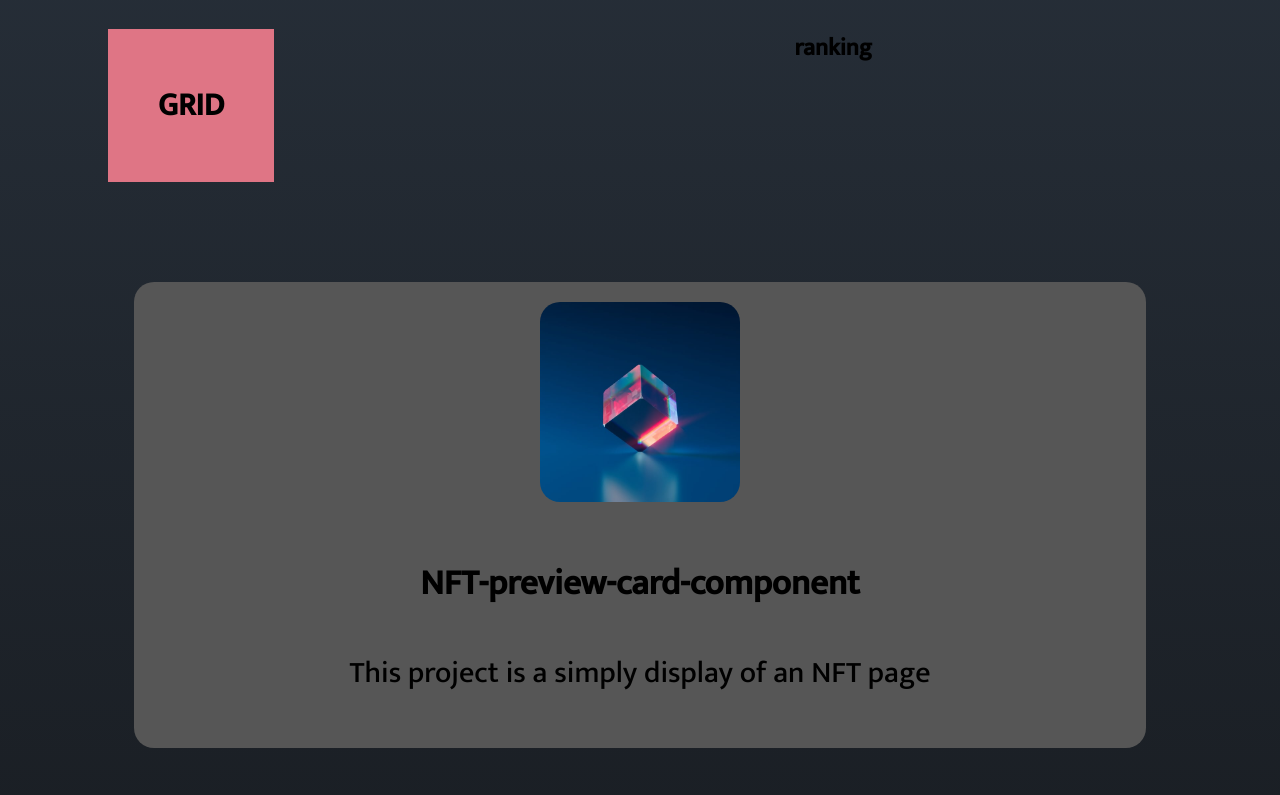
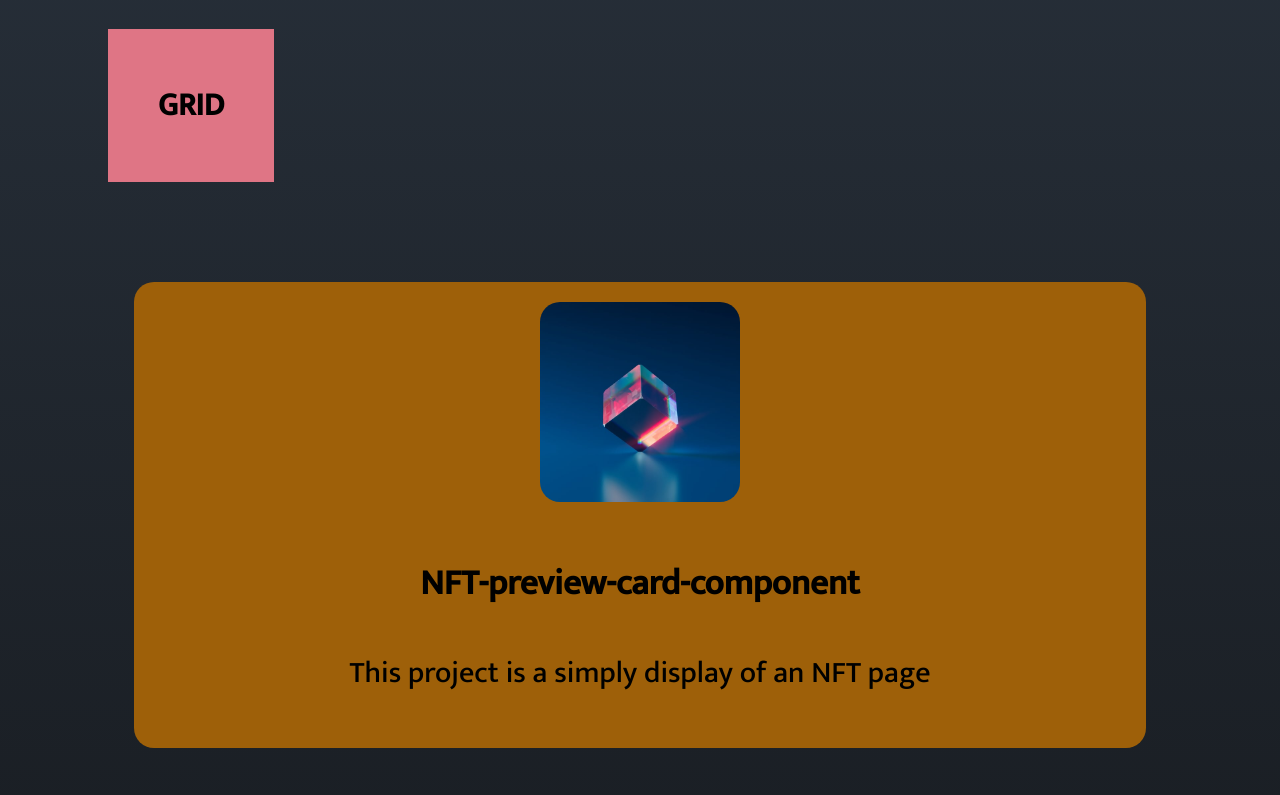
Before and after one commit to UbaidRussell/GRID, a plain HTML site: page index.html in a window 1280 px wide. Shown: the top 795 px of the page. Drawn offline with Linux system fonts and the light colour scheme.

Commit message:
Changed colors, removed h2 ranking

```diff
--- a/index.html
+++ b/index.html
@@ -12,7 +12,6 @@
 </head>
 <body>
 <h1 class="header">GRID</h1>
-<h2 class="ranking">ranking</h2>
 
 <div class="main-container">
     <div class="container-one">
--- a/style.css
+++ b/style.css
@@ -8,11 +8,6 @@ body{
     padding:50px;
     margin-bottom: 100px;
     background-color: rgb(223, 117, 133);
-}
-.ranking{
-    margin-right: 400px;
-    display: inline-block;
-    float: right;
 }
 img{
     width: 200px;
@@ -35,7 +30,7 @@ p{
     border-radius:20px;
 }
 .container-one > div{
-    background-color: #565656;
+    background-color: #9e6009;
     text-align: center;
     padding: 20px 0;
     font-size: 30px;
```
